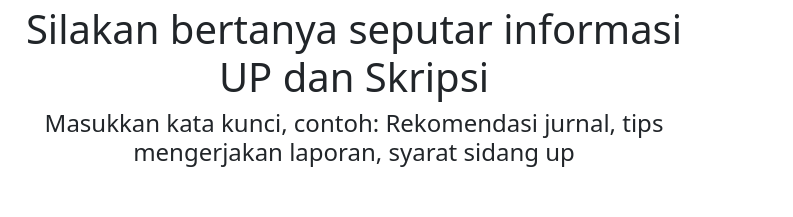
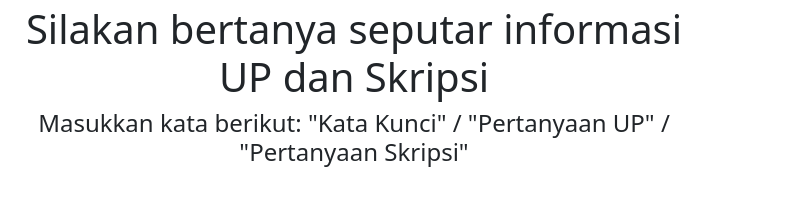
Before and after one commit to nurarmdn/nurarmdn.github.io, a plain HTML site: page index.html in a window 1280 px wide. Shown: the part 137-354 px from the top of the page, 487-1280 px from the left. Drawn offline with nearby package versions, Linux system fonts and the light colour scheme.

Commit message:
Update index.html

```diff
--- a/index.html
+++ b/index.html
@@ -22,7 +22,7 @@
                 <td>
                     <h1>Selamat Datang di Chatbot TI UMMI</h1>
                     <h1>Silakan bertanya seputar informasi UP dan Skripsi</h1>
-                    <h4>Masukkan kata kunci, contoh: Rekomendasi jurnal, tips mengerjakan laporan, syarat sidang up</h4>
+                    <h4>Masukkan kata berikut: "Kata Kunci" / "Pertanyaan UP" / "Pertanyaan Skripsi"</h4>
                 </td>
             </tr>
         </table>
```
